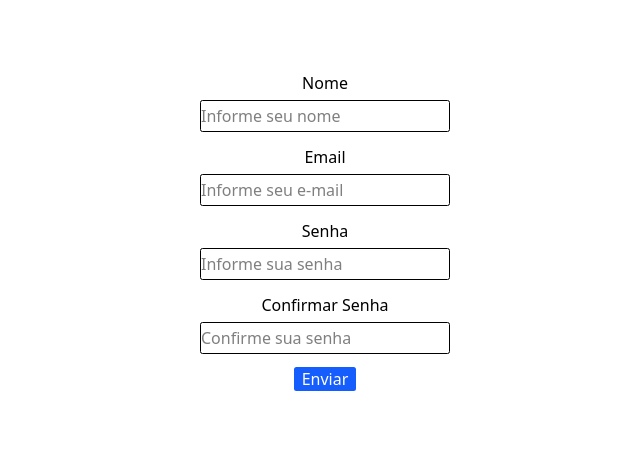
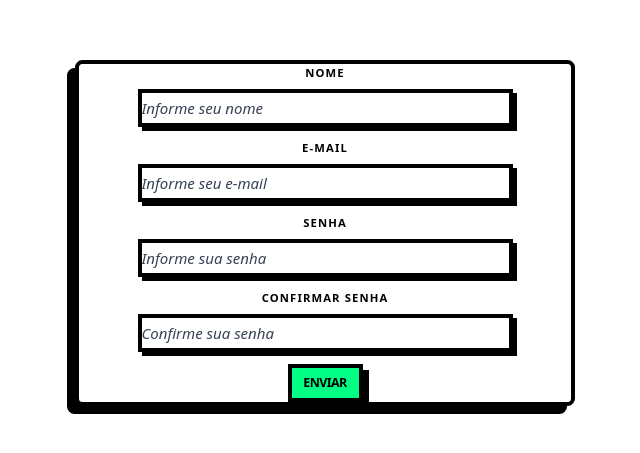
Before and after one commit to matsoaresp/gerenciamento-estudos-front, a Next.js app: page /cadastro in a window 1280 px wide. Shown: the part 167-620 px from the top of the page, without its empty margins (315-955 px from the left). Built offline with nearby package versions, Linux system fonts and the light colour scheme.

Commit message:
feat: estilizando login e cadastro

```diff
--- a/src/app/(public)/cadastro/components/RegisterForm.tsx
+++ b/src/app/(public)/cadastro/components/RegisterForm.tsx
@@ -78,64 +78,82 @@ export default function RegiserForm() {
    return (
            <div className="flex items-center justify-center min-h-screen p-4">
                <Toaster position="top-right" />
-               <form className="h-130 rounded-md" onSubmit={handleSubmit}>
+
+               <form className="relative bg-white border-4 border-black rounded-xl p-10 flex flex-col gap-6 w-[500px]
+  shadow-[-8px_8px_0px_0px_rgba(0,0,0,1)]"onSubmit={handleSubmit}>
                    <div className="flex items-center flex-col gap-5">
 
-                        <div className="flex flex-col gap-2 items-center">
-                           <label htmlFor="senha">Nome</label>
+                        <div className="flex flex-col gap-3 items-center">
+                           <label className="font-black uppercase text-lg tracking-widest text-black">Nome</label>
                            <input
                            placeholder="Informe seu nome"
                                id="nome"
                                type="text"
                                value={name}
                                onChange={(e) => setName(e.target.value)}
-                               className="border rounded w-64 p-15 bg-white h-13 w-100"
+                               className="border-4 border-black p-4 text-2xl font-bold outline-none h-15 w-150
+                                 placeholder:text-gray-700 leading-relaxed placeholder:italic placeholder:font-medium
+                                 focus:bg-yellow-50 focus:translate-x-1 focus:translate-y-1 transition-all
+                                 shadow-[4px_4px_0px_0px_rgba(0,0,0,1)] focus:shadow-none"
                            />
                        </div>
 
-                       <div className="flex flex-col gap-2 items-center">
-                           <label className="flex items-center" htmlFor="email">Email</label>
+                       <div className="flex flex-col gap-3 items-center">
+                           <label className="font-black uppercase text-lg tracking-widest text-black">E-mail</label>
                            <input
                            placeholder="Informe seu e-mail"
                                id="email"
                                type="text"
                                value={email}
                                onChange={(e) => setEmail(e.target.value)}
-                               className="border rounded  w-64 p-15 bg-white h-13 w-100"
+                               className=" border-4 border-black p-4 text-2xl font-bold outline-none h-15 w-150
+                                 placeholder:text-gray-700 leading-relaxed placeholder:italic placeholder:font-medium
+                                 focus:bg-yellow-50 focus:translate-x-1 focus:translate-y-1 transition-all
+                                 shadow-[4px_4px_0px_0px_rgba(0,0,0,1)] focus:shadow-none "
                            />
                        </div>
 
 
-                       <div className="flex flex-col gap-2 items-center">
-                           <label htmlFor="senha">Senha</label>
+                       <div className="flex flex-col gap-3 items-center">
+                           <label className="font-black uppercase text-lg tracking-widest text-black">Senha</label>
                            <input
                            placeholder="Informe sua senha"
                                id="senha"
                                type="password"
                                value={password}
                                onChange={(e) => setPassword(e.target.value)}
-                               className="border rounded w-64 p-15 bg-white h-13 w-100"
+                               className=" border-4 border-black p-4 text-2xl font-bold outline-none h-15 w-150
+                                 placeholder:text-gray-700 leading-relaxed placeholder:italic placeholder:font-medium
+                                 focus:bg-yellow-50 focus:translate-x-1 focus:translate-y-1 transition-all
+                                 shadow-[4px_4px_0px_0px_rgba(0,0,0,1)] focus:shadow-none "
                            />
                        </div>
 
 
-                       <div className="flex flex-col gap-2 items-center">
-                           <label htmlFor="senha">Confirmar Senha</label>
+                       <div className="flex flex-col gap-3 items-center">
+                           <label className="font-black uppercase text-lg tracking-widest text-black">Confirmar SENHA</label>
                            <input
                            placeholder="Confirme sua senha"
                                id="senha"
                                type="password"
                                value={confirmarSenha}
                                onChange={(e) => setConfirmarSenha(e.target.value)}
-                               className="border rounded w-64 p-15 bg-white h-13 w-100"
+                               className=" border-4 border-black p-4 text-2xl font-bold outline-none h-15 w-150
+                                 placeholder:text-gray-700 leading-relaxed placeholder:italic placeholder:font-medium
+                                 focus:bg-yellow-50 focus:translate-x-1 focus:translate-y-1 transition-all
+                                 shadow-[4px_4px_0px_0px_rgba(0,0,0,1)] focus:shadow-none "
                            />
                        </div>
 
 
-                       <div className="">
+                       <div className="flex items-center">
                            <button
                                type="submit"
-                               className="bg-blue-600 text-white py-2 px-4 rounded hover:bg-blue-700 w-25"
+                                className="mt-2 bg-[#00FF85] text-black border-4 border-black py-4 px-8 h-15 w-30 flex items-center justify-center
+                               text-xl font-black uppercase tracking-tighter
+                               shadow-[6px_6px_0px_0px_rgba(0,0,0,1)]
+                               hover:shadow-none hover:translate-x-1 hover:translate-y-1
+                               active:bg-[#00e677] transition-all"
                            >
                                Enviar
                            </button>
--- a/src/app/(public)/login/components/LoginForm.tsx
+++ b/src/app/(public)/login/components/LoginForm.tsx
@@ -59,42 +59,53 @@ export function LoginForm() {
 
 
     return (
-        <div className="flex items-center justify-center min-h-screen p-4">
+        <div className="flex items-center justify-center min-h-screen">
             <Toaster position="top-right"/>
-            <form className="h-80 rounded-md" onSubmit={handleSubmit}>
+            <form className="relative bg-white border-4 border-black rounded-xl p-10 flex flex-col gap-6 w-[450px]
+  shadow-[-8px_8px_0px_0px_rgba(0,0,0,1)]"onSubmit={handleSubmit}>
                 <div className="flex items-center flex-col gap-5 ">
 
-                    <div className="flex flex-col gap-2 items-center">
-                        <label className="flex items-center " htmlFor="email">Email</label>
+                     <div className="flex flex-col gap-3 items-center">
+                        <label className="font-black uppercase text-lg tracking-widest text-black">E-mail</label>
                         <input
                         placeholder="Informe seu e-mail"
                             id="email"
                             type="text"
                             value={email}
                             onChange={(e) => setEmail(e.target.value)}
-                            className="border rounded  w-64 p-15 bg-white h-13 w-100"
+                            className="border-4 border-black p-4 text-2xl font-bold outline-none h-15 w-150
+                                 placeholder:text-gray-700 leading-relaxed placeholder:italic placeholder:font-medium
+                                 focus:bg-yellow-50 focus:translate-x-1 focus:translate-y-1 transition-all
+                                 shadow-[4px_4px_0px_0px_rgba(0,0,0,1)] focus:shadow-none"
                         />
                     </div>
 
 
-                    <div className="flex flex-col gap-2 items-center">
-                        <label htmlFor="senha">Senha</label>
+                    <div className="flex flex-col gap-3 items-center">
+                       <label className="font-black uppercase text-lg tracking-widest text-black">Senha</label>
                         <input
                         placeholder="Informe sua senha"
                             id="senha"
                             type="password"
                             value={password}
                             onChange={(e) => setPassword(e.target.value)}
-                            className="border rounded w-64 p-15 bg-white h-13 w-100"
+                            className=" border-4 border-black p-4 text-2xl font-bold outline-none h-15 w-150
+                                 placeholder:text-gray-700 leading-relaxed placeholder:italic placeholder:font-medium
+                                 focus:bg-yellow-50 focus:translate-x-1 focus:translate-y-1 transition-all
+                                 shadow-[4px_4px_0px_0px_rgba(0,0,0,1)] focus:shadow-none "
                         />
                     </div>
 
 
-                    <div className="flex gap-6">
+                    <div className="flex gap-8">
                     <div className="">
                         <button
                             type="submit"
-                            className="bg-blue-600 text-white py-2 px-4 rounded hover:bg-blue-700 w-25"
+                             className="mt-2 bg-[#00FF85] text-black border-4 border-black py-4 px-8 h-15 flex items-center
+                               text-xl font-black uppercase tracking-tighter
+                               shadow-[6px_6px_0px_0px_rgba(0,0,0,1)]
+                               hover:shadow-none hover:translate-x-1 hover:translate-y-1
+                               active:bg-[#00e677] transition-all"
                         >
                             Entrar
                         </button>
@@ -104,7 +115,11 @@ export function LoginForm() {
                         <button
                             type="button"
                             onClick={() => router.push("/cadastro")}
-                            className="bg-blue-600 text-white py-2 px-4 rounded hover:bg-blue-700 w-40"
+                             className="mt-5 bg-[#e6d522] text-black border-4 border-black py-4 px-8 h-15 flex items-center
+                               text-xl font-black uppercase tracking-tighter
+                               shadow-[6px_6px_0px_0px_rgba(0,0,0,1)]
+                               hover:shadow-none hover:translate-x-1 hover:translate-y-1
+                               active:bg-[#e6d522] transition-all"
                         >
                             Cadastrar-se
                         </button>
```
